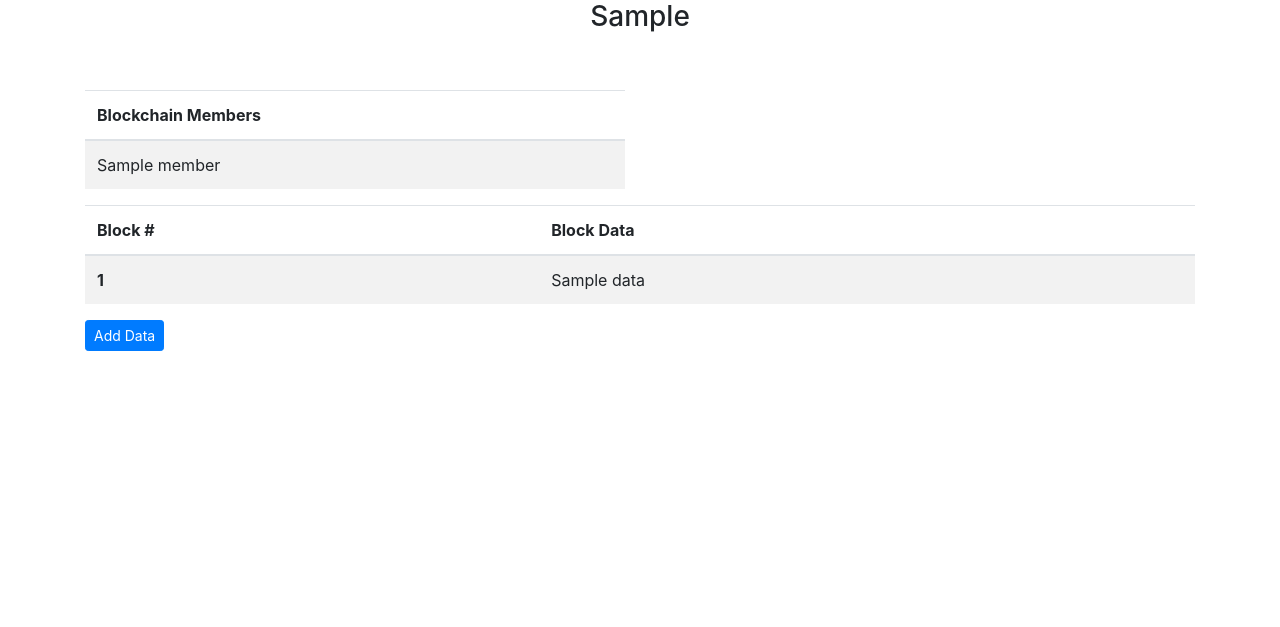
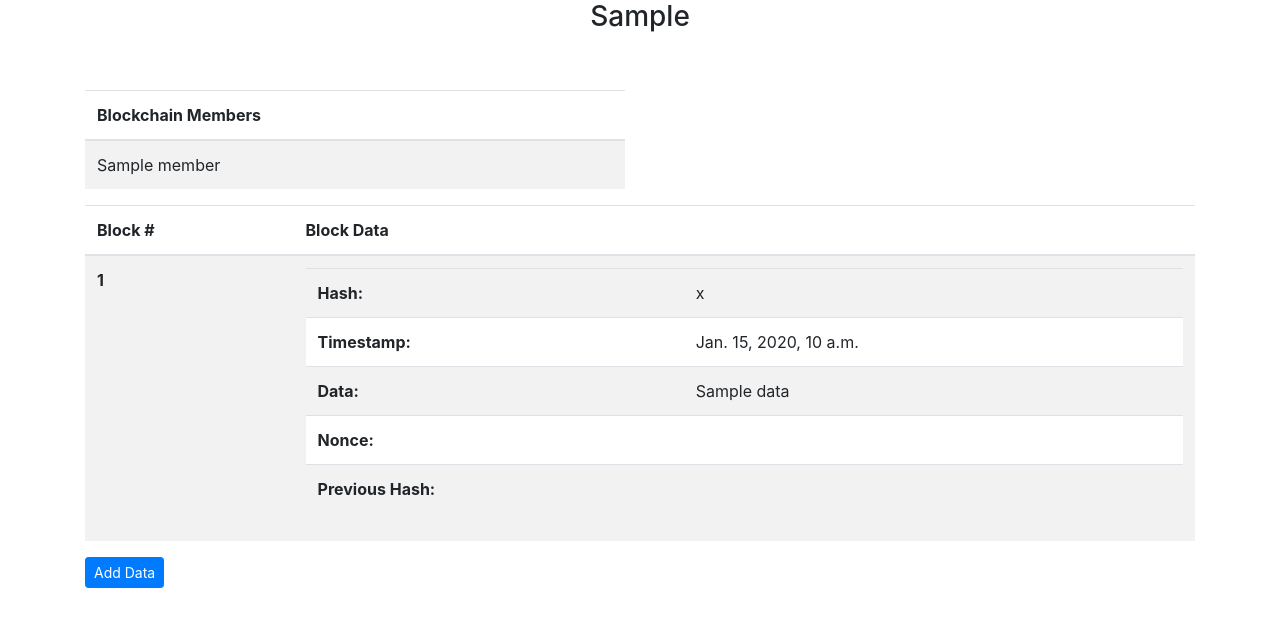
Before and after one commit to markguindi1/Blockchain-Platform-Project, a Django app: template blockchainplatform/bcplatform/templates/bcplatform/blockchain_detail_view.html in a window 1280 px wide. Shown: the part 56-683 px from the top of the page. Run offline with Django 3.2, Linux system fonts and the light colour scheme; the template is opened without the code that fills it: most values are stand-ins (such as "Sample title", 1, 10 or a date in 2020); some libraries are stand-ins or nearby versions.

Commit message:
Add all block info to BC detail page

```diff
--- a/blockchainplatform/bcplatform/templates/bcplatform/blockchain_detail_view.html
+++ b/blockchainplatform/bcplatform/templates/bcplatform/blockchain_detail_view.html
@@ -42,10 +42,34 @@
             </tr>
           </thead>
           <tbody>
-            {% for block in bc_blocks %}
+            {% for block in bc_blocks reversed %}
               <tr>
                 <th scope="row">{{ block.index }}</th>
-                <td>{{ block.data | truncatechars:25 }}</td>
+                <td>
+                  <!-- Nested Table for single Block-->
+                  <table class="table">
+                      <tr>
+                        <th scope="row">Hash:</th>
+                        <td>{{ block.hash }}</td>
+                      </tr>
+                      <tr>
+                        <th scope="row">Timestamp:</th>
+                        <td>{{ block.timestamp }}</td>
+                      </tr>
+                      <tr>
+                        <th scope="row">Data:</th>
+                        <td>{{ block.data }}</td>
+                      </tr>
+                      <tr>
+                        <th scope="row">Nonce:</th>
+                        <td>{{ block.nonce }}</td>
+                      </tr>
+                      <tr>
+                        <th scope="row">Previous Hash:</th>
+                        <td>{{ block.previous_hash }}</td>
+                      </tr>
+                  </table>
+                </td>
               </tr>
             {% endfor %}
           </tbody>
```
